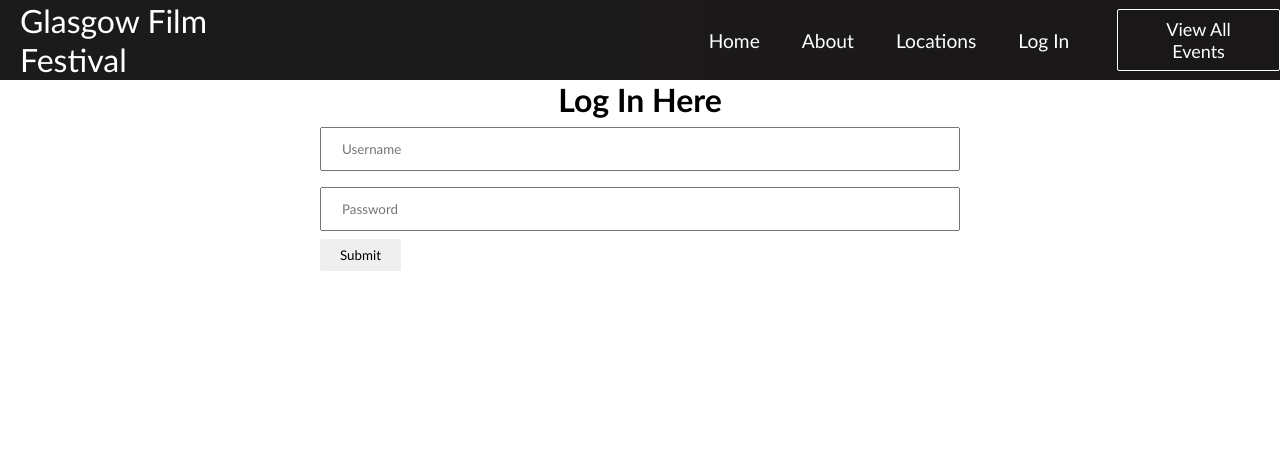
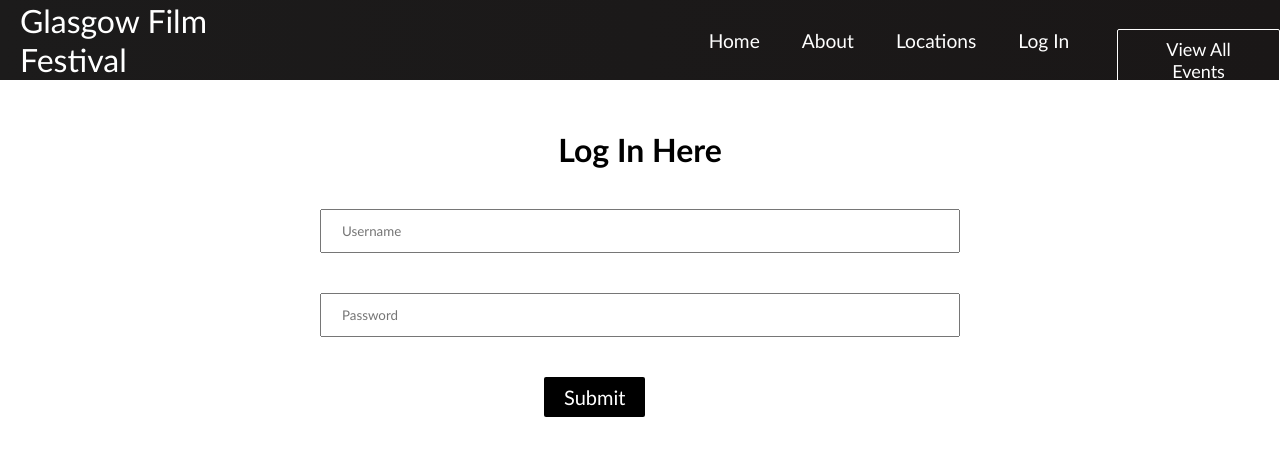
Before and after one commit to ionasloan/projectIT, a React (Create React App) app in the folder project/: page /login in a window 1280 px wide. Shown: the top 456 px of the page. Built offline with nearby package versions, Linux system fonts and the light colour scheme.

Commit message:
modified:   project/src/components/login.css 	modified:   project/src/components/pages/login.js

```diff
--- a/project/src/components/login.css
+++ b/project/src/components/login.css
@@ -1,18 +1,29 @@
 .form{
+    padding-top: 50px;
     margin: auto;
     width: 50%;
     }
 
-    input[type=text] {
+    input[type=text], [type=password] {
       width: 100%;
       padding: 12px 20px;
-      margin: 8px 0;
+      margin-top: 40px;
       box-sizing: border-box;
     }
 
-    input[type=password] {
-      width: 100%;
-      padding: 12px 20px;
-      margin: 8px 0;
-      box-sizing: border-box;
-    }
+
+    button{
+        background-color: #000000;
+        border: none;
+        margin-top: 40px;
+        color: #ffffff;
+        font-size: 20px;
+        padding: 16px 32px;
+        text-decoration: none;
+        cursor: pointer;
+      }
+
+      .button{
+        margin:auto;
+        width: 30%;
+      }
--- a/project/src/components/pages/login.js
+++ b/project/src/components/pages/login.js
@@ -77,9 +77,11 @@
 
             />
           </div>
+          <div class="button">
           <button value="submit" className="btn btn-primary" onClick={this.postDetails}>
             Submit
           </button>
+          </div>
         </form>
       </div>
 
```
